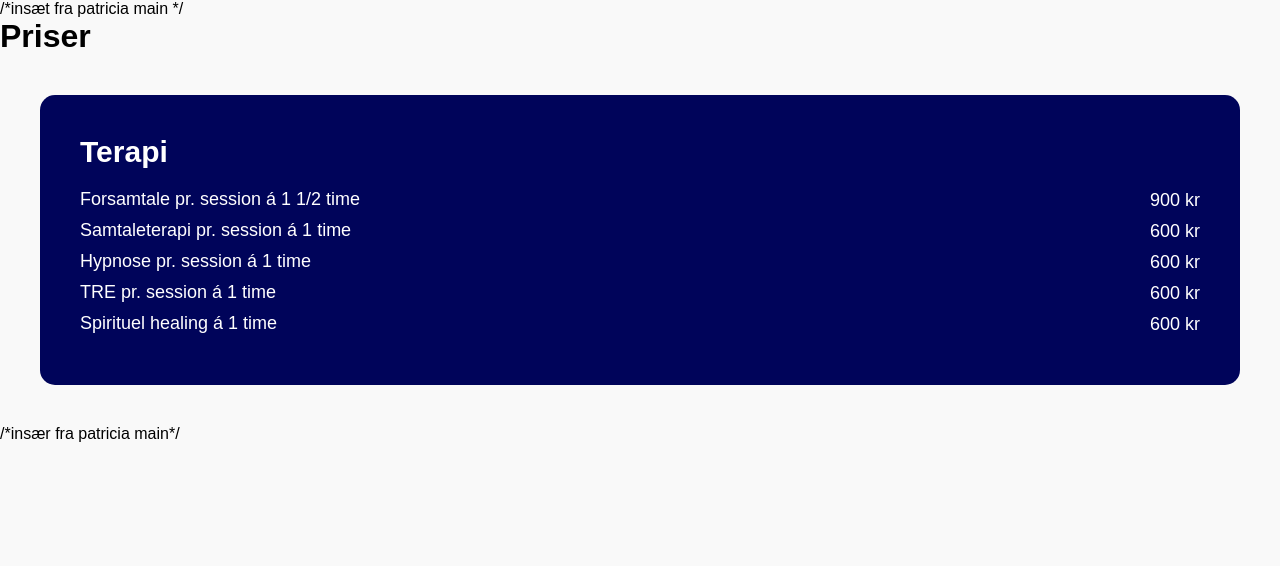
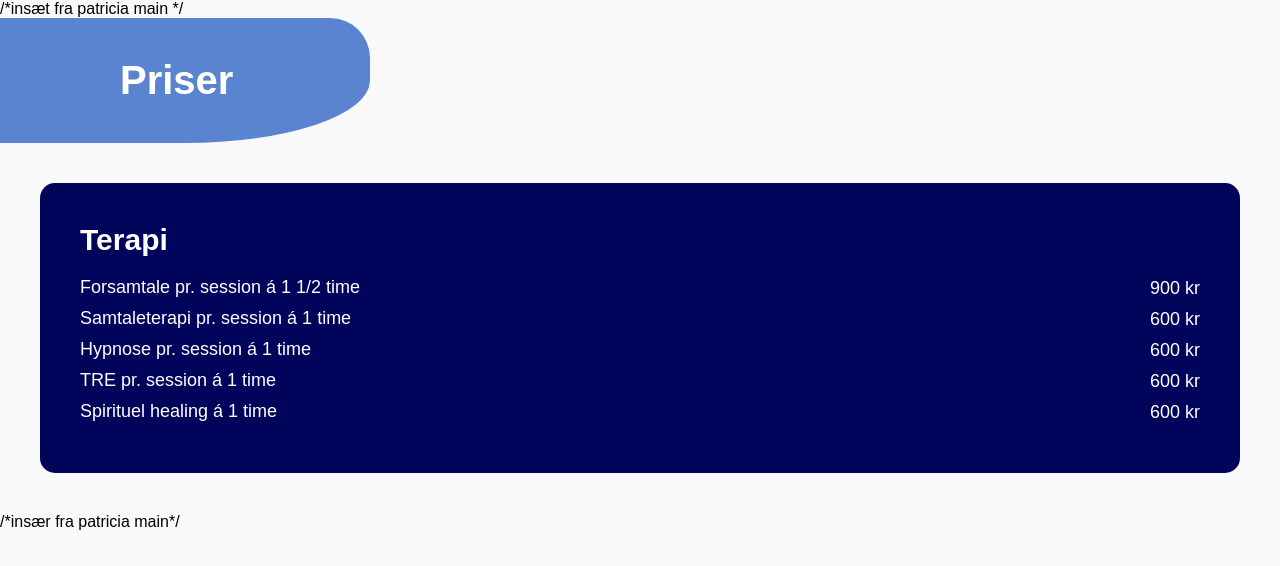
Before and after one commit to rosephi/tankevirk-kode, a plain HTML site: page index.html in a window 1280 px wide. Drawn offline with Linux system fonts and the light colour scheme.

Commit message:
overskrift

```diff
--- a/css/style.css
+++ b/css/style.css
@@ -11,6 +11,17 @@ body {
 
 /*  Priser */
 
+h1 {
+    font-size: 40px;
+    padding-left: 120px;
+    background-color:#5A84D0;
+    color: white;
+    max-width: 250px;
+    padding-top: 40px;
+    padding-bottom: 40px;
+    border-radius: 0 40px 50% 0;
+
+}
 
 /*  Terapi */
 
```
